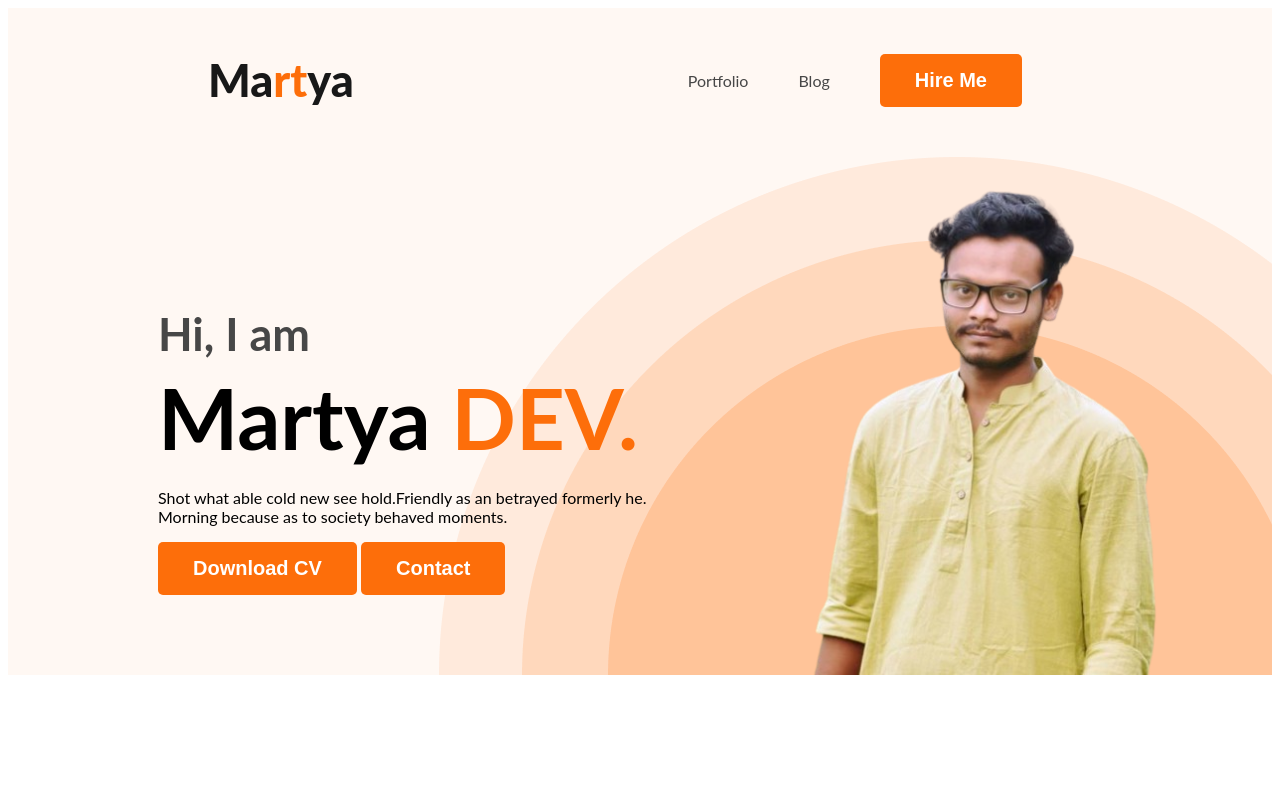
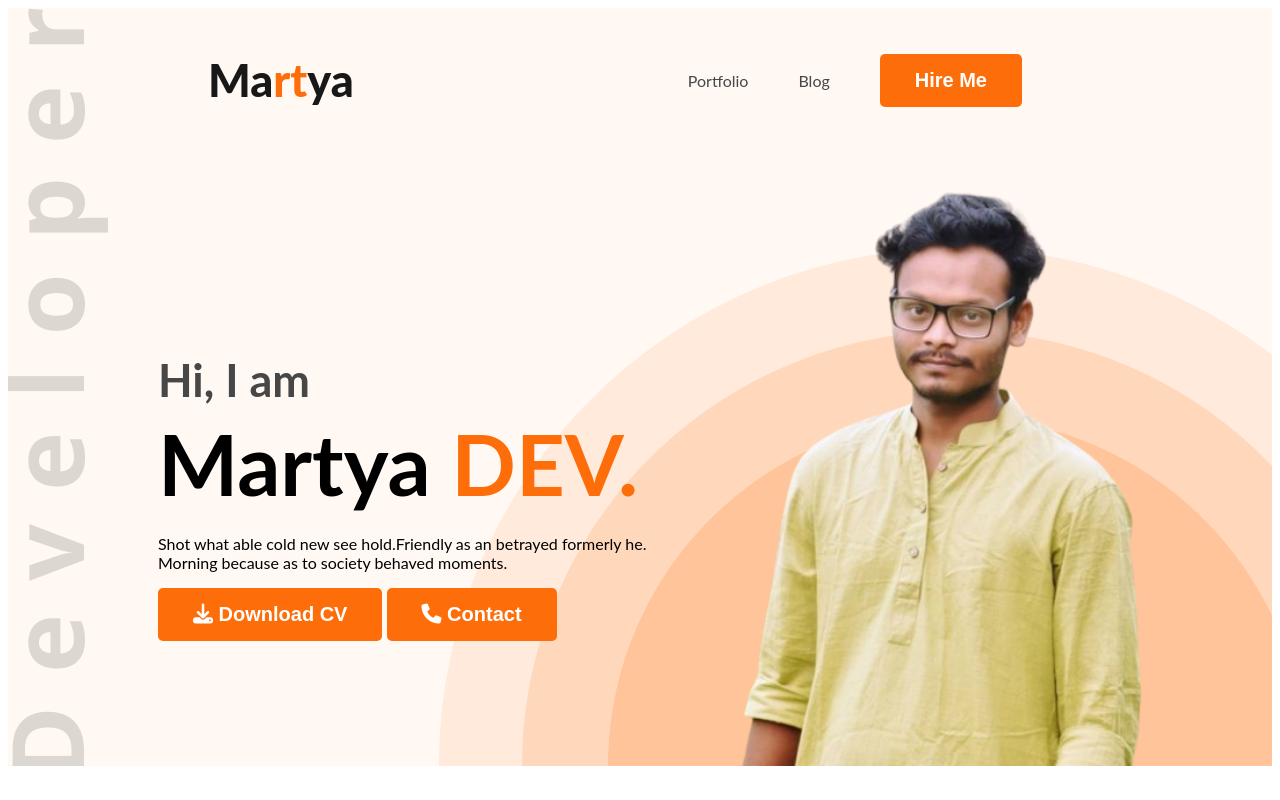
Before and after one commit to piash071/martya-dev-portfolio, a plain HTML site: page index.html in a window 1280 px wide. Shown: the top 800 px of the page. Drawn offline with Linux system fonts and the light colour scheme.

Commit message:
added fontawesome icons

```diff
--- a/index.html
+++ b/index.html
@@ -6,8 +6,12 @@
     <title>Martya Portfolio</title>
     <link rel="preconnect" href="https://fonts.googleapis.com">
 <link rel="preconnect" href="https://fonts.gstatic.com" crossorigin>
+
 <link href="https://fonts.googleapis.com/css2?family=Open+Sans:wght@800&family=Poppins:wght@300&family=Ubuntu:wght@300&display=swap" rel="stylesheet">
+
     <link rel="stylesheet" href="styles/portfolio.css">
+    <script src="https://kit.fontawesome.com/09f873d1de.js" crossorigin="anonymous"></script>
+
 </head>
 <body>
     <header class="header">
@@ -24,8 +28,8 @@
                 <h3 class="banner-greeting">Hi, I  am</h3>
                 <h1 class="banner-title">Martya <span class="dev">DEV.</span></h1>
                 <p>Shot what able cold new see hold.Friendly as an betrayed formerly he. Morning because as to society behaved moments.</p>
-                <button class="btn-primary">Download CV</button>
-                <button class="btn-primary">Contact</button>
+                <button class="btn-primary"><i class="fa-solid fa-download"></i> Download CV</button>
+                <button class="btn-primary"><i class="fa-solid fa-phone"></i> Contact</button>
             </div>
             <img class="profile-pic" src="images/martya.png" alt="">
         </div>
@@ -137,7 +141,7 @@
                 </div>
             </div>
             <div class="download-cv">
-                <button class="btn-primary">Download CV</button>
+                <button class="btn-primary"><i class="fa-solid fa-download"></i> Download CV</button>
             </div>
         </section>
 
--- a/styles/portfolio.css
+++ b/styles/portfolio.css
@@ -49,9 +49,9 @@ nav a {
 
 .header {
     background-color: #fff8f3;
-    background-image: url(../images/header_bg.png);
+    background-image: url(../images/header_bg.png), url('../images/developer.png');
     background-repeat: no-repeat;
-    background-position: bottom right;
+    background-position: bottom right, top left;
 }
 
 .banner {
@@ -66,7 +66,8 @@ nav a {
 }
 
 .banner .profile-pic {
-    width: 500px;
+    width: 584px;
+    height: 584px;
 }
 
 .dev {
```
